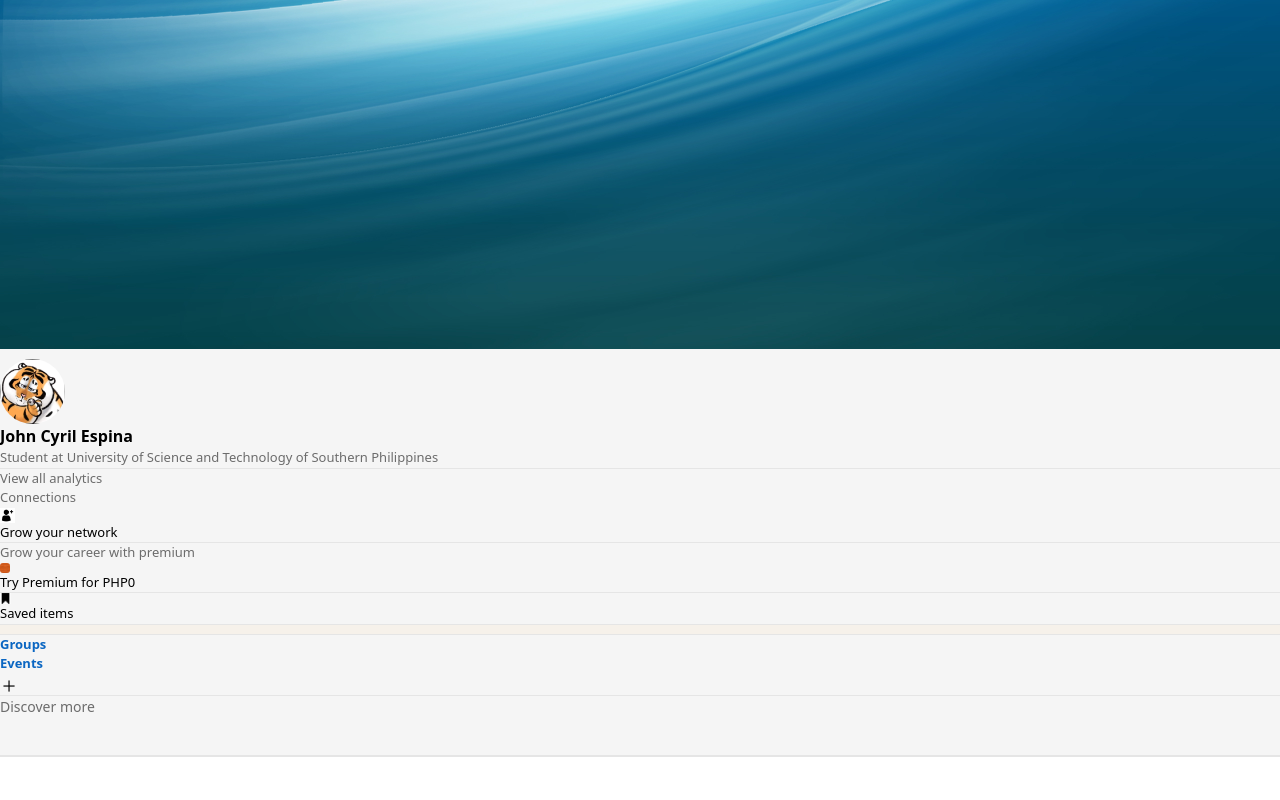
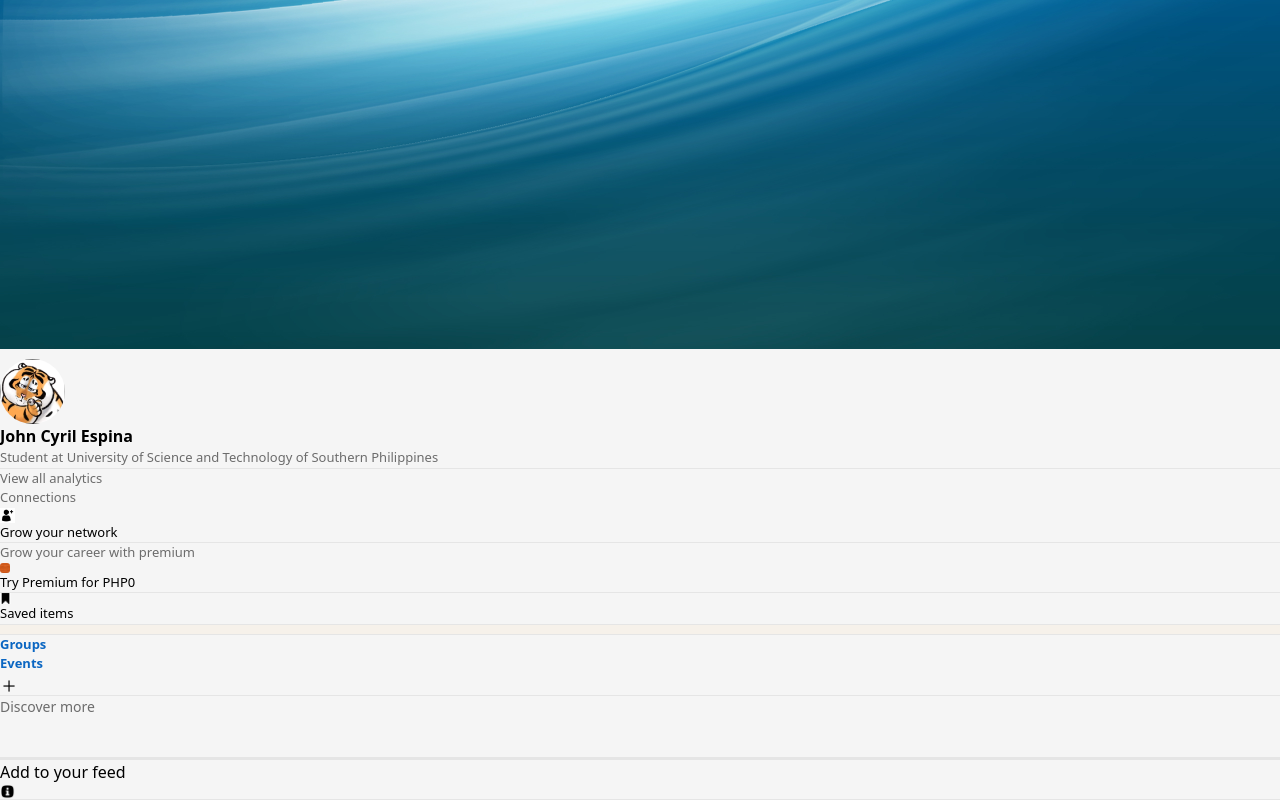
Before and after one commit to Sanchijamkar/LinkedIn-Frontend, a React (Vite) app: page / in a window 1280 px wide. Shown: the part 669-1469 px from the top of the page. Before the commit the page ends 1426 px from the top, so only its background shows below. Built offline with nearby package versions, Linux system fonts and the light colour scheme.

Commit message:
Home Page Right Panel

```diff
--- a/src/App.css
+++ b/src/App.css
@@ -67,7 +67,6 @@
 /* Home Page Left Panel */
 .home-page-left-panel {
     width: 100%;
-    height: 40%;
     background-color: var(--header-main-color);
     border-bottom: 1px solid var(--border-main-separator-color);
     border-top: 1px solid var(--border-main-separator-color);
@@ -163,7 +162,7 @@
 /* Groups and Events */
 .groups-and-events {
     width: 100%;
-    height: 132px;
+    height: 134px;
     background-color: var(--header-main-color);
     border-top: 1px solid var(--border-main-separator-color);
     border-bottom: 1px solid var(--border-main-separator-color);
@@ -205,3 +204,21 @@
     font-weight: 500;
     color: var(--text-grey-color);
 }
+
+
+/* Home Page Right Panel */
+.home-page-right-panel {
+    width: 100%;
+    background-color: var(--header-main-color);
+    border-bottom: 1px solid var(--border-main-separator-color);
+    border-top: 1px solid var(--border-main-separator-color);
+}
+
+.home-page-right-panel h2 {
+    font-weight: 500;
+}
+
+.home-page-right-panel img {
+    width: 15px;
+    height: 15px;
+}
--- /dev/null
+++ b/src/components/page-child/HomePageRightPanel.jsx
@@ -0,0 +1,16 @@
+import FollowSuggestions from "./child-level-2/FollowSuggestions";
+import AddToYourFeedIcon from "../../assets/imgs/add-to-your-feed-icon.webp";
+
+const HomePageRightPanel = () => {
+    return (
+        <div className="home-page-right-panel p-3 mt-2">
+            <div className="flex items-center justify-between">
+                <h2>Add to your feed</h2>
+                <img src={AddToYourFeedIcon} alt="Add to your Feed Icon" />
+            </div>
+            <FollowSuggestions />
+        </div>
+    );
+}
+
+export default HomePageRightPanel;
--- /dev/null
+++ b/src/components/page-child/child-level-2/FollowSuggestions.jsx
@@ -0,0 +1,8 @@
+
+const FollowSuggestions = () => {
+    return (
+        <div className="follow-suggestions"></div>
+    );
+}
+
+export default FollowSuggestions;
--- a/src/components/page-child/child-level-2/GroupsAndEvents.jsx
+++ b/src/components/page-child/child-level-2/GroupsAndEvents.jsx
@@ -10,7 +10,7 @@
                 <Groups />
                 <Events />
             </div>
-            <div className="group-and-events-discover-more text-center p-2">
+            <div className="group-and-events-discover-more text-center p-2 pt-3">
                 <p>Discover more</p>
             </div>
         </div>
--- a/src/components/page-level/HomePage.jsx
+++ b/src/components/page-level/HomePage.jsx
@@ -1,9 +1,11 @@
 import HomePageLeftPanel from "../page-child/HomePageLeftPanel";
+import HomePageRightPanel from "../page-child/HomePageRightPanel";
 
 const HomePage = () => {
     return (
         <div className="home-page w-full h-full mt-3">
             <HomePageLeftPanel />
+            <HomePageRightPanel />
         </div>
     );
 }
```
Also changed, not shown: src/assets/imgs/add-to-your-feed-icon.webp (added).
